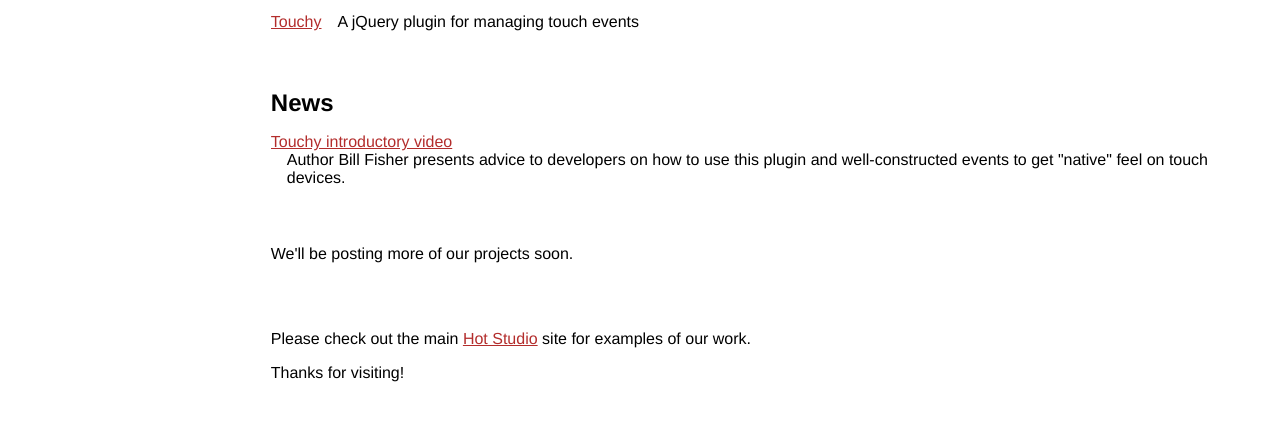
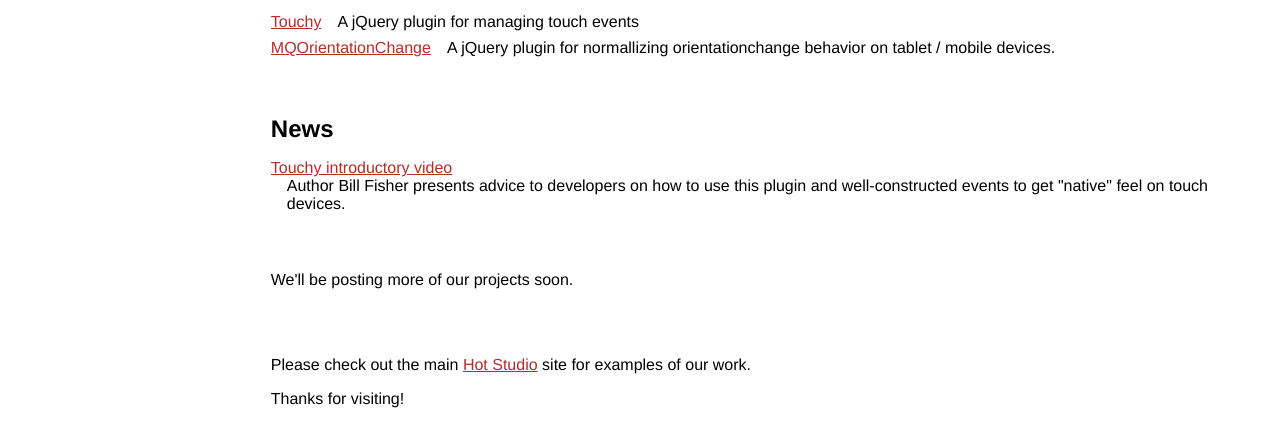
Before and after one commit to HotStudio/hotstudio.github.com, a plain HTML site: page index.html in a window 1280 px wide. Shown: the part 197-644 px from the top of the page. Drawn offline with Linux system fonts and the light colour scheme.

Commit message:
Added mqorientationchange to our plugins

```diff
--- a/index.html
+++ b/index.html
@@ -73,6 +73,8 @@
 			<dl>
 				<dt><a href="https://github.com/HotStudio/touchy">Touchy</a></dt>
 				<dd>A jQuery plugin for managing touch events</dd>
+				<dt><a href="https://github.com/HotStudio/mqorientationchange">MQOrientationChange</a></dt>
+				<dd>A jQuery plugin for normallizing orientationchange behavior on tablet / mobile devices.</dd>
 			</dl>
 			<h2>News</h2>
 			<dl>
```
